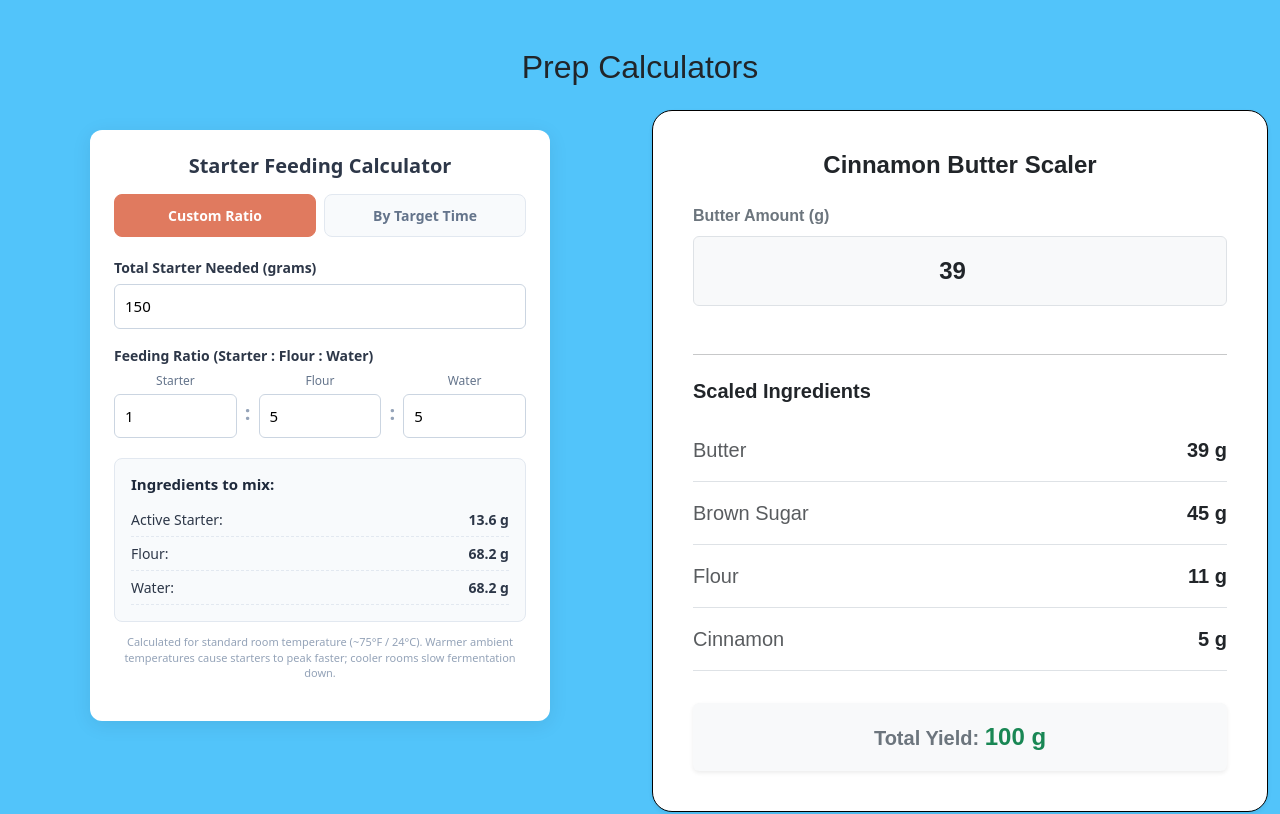
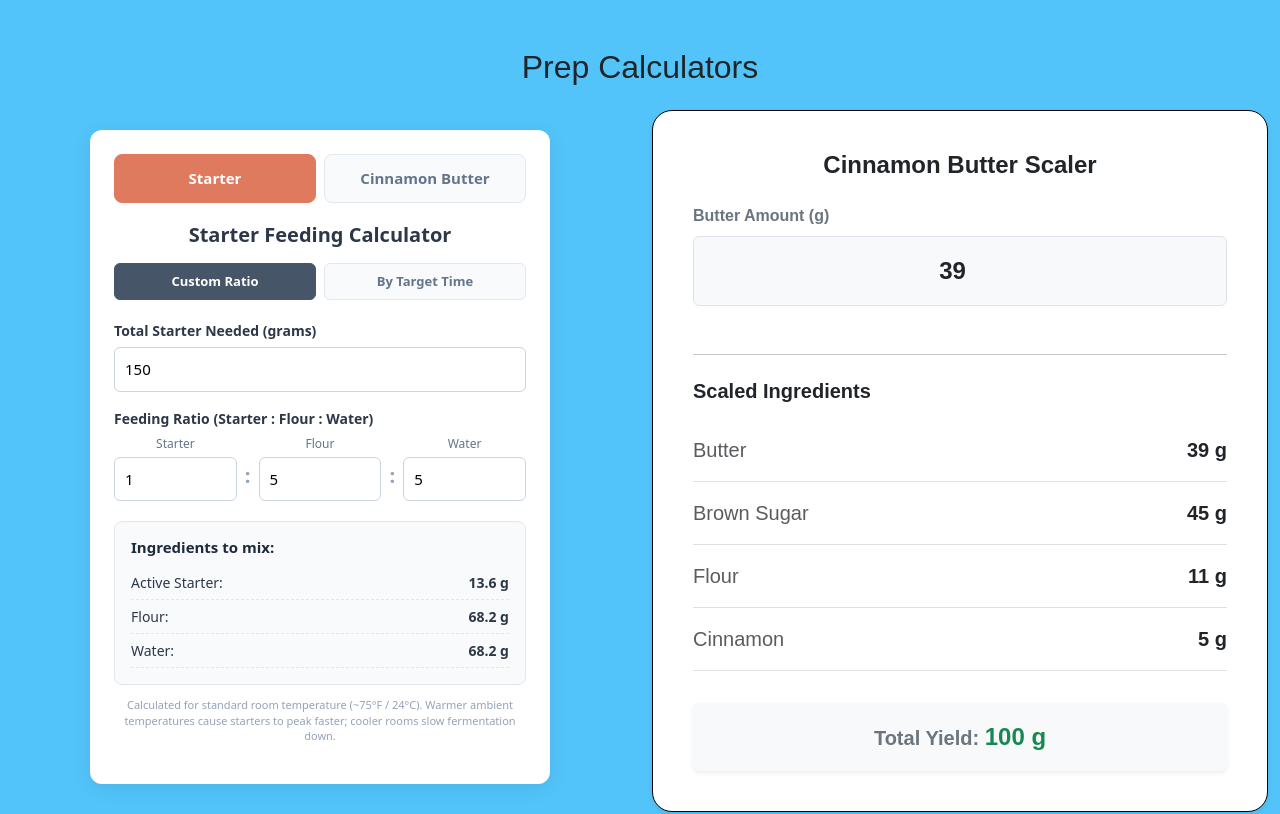
Before and after one commit to dylandotanthony/dylans-homomade-bakery, a React (Vite) app: page /calculator in a window 1280 px wide. Shown: the top 814 px of the page. Built offline with nearby package versions, Linux system fonts and the light colour scheme; a web font is replaced by a local one.

Commit message:
Update SourdoughStarterCalculator.jsx

```diff
--- a/src/SourdoughStarterCalculator.jsx
+++ b/src/SourdoughStarterCalculator.jsx
@@ -1,4 +1,3 @@
-// SourdoughStarterCalculator.jsx
 import React, { useState } from 'react';
 
 const TIME_PRESETS = [
@@ -11,18 +10,21 @@ const TIME_PRESETS = [
 ];
 
 export default function SourdoughStarterCalculator() {
+  // --- Main Tab State ---
+  const [mainTab, setMainTab] = useState('starter'); // 'starter' or 'butter'
+
+  // --- Starter Calculator State ---
   const [calcMode, setCalcMode] = useState('custom'); // 'custom' or 'time'
   const [totalGrams, setTotalGrams] = useState(150);
-
-  // Custom ratio inputs: Starter : Flour : Water
   const [starterRatio, setStarterRatio] = useState(1);
   const [flourRatio, setFlourRatio] = useState(5);
   const [waterRatio, setWaterRatio] = useState(5);
-
-  // Time preset index
   const [selectedTimeIdx, setSelectedTimeIdx] = useState(4); // default 12-14 hrs (1:5:5)
 
-  // Determine active ratio values
+  // --- Cinnamon Butter State ---
+  const [butterAmount, setButterAmount] = useState(39);
+
+  // === Starter Math ===
   const activeRatio = calcMode === 'custom'
     ? [Number(starterRatio) || 0, Number(flourRatio) || 0, Number(waterRatio) || 0]
     : TIME_PRESETS[selectedTimeIdx].ratio;
@@ -30,14 +32,43 @@ export default function SourdoughStarterCalculator() {
   const [sPart, fPart, wPart] = activeRatio;
   const totalParts = sPart + fPart + wPart;
 
-  // Calculate weights rounded to 1 decimal point (or integer)
   const starterWeight = totalParts > 0 ? ((totalGrams * sPart) / totalParts).toFixed(1) : 0;
   const flourWeight = totalParts > 0 ? ((totalGrams * fPart) / totalParts).toFixed(1) : 0;
   const waterWeight = totalParts > 0 ? ((totalGrams * wPart) / totalParts).toFixed(1) : 0;
 
+  // === Cinnamon Butter Math ===
+  const currentButter = parseFloat(butterAmount) || 0;
+  const butterMultiplier = currentButter / 39;
+  const cbBrownSugar = Math.round(45 * butterMultiplier);
+  const cbFlour = Math.round(11 * butterMultiplier);
+  const cbCinnamon = Math.round(5 * butterMultiplier);
+  const cbTotalYield = Math.round(currentButter + cbBrownSugar + cbFlour + cbCinnamon);
+
   return (
     <section style={styles.container}>
       <div style={styles.card}>
+
+        {/* Main Header Tabs */}
+        <div style={styles.tabs}>
+          <button
+            type="button"
+            onClick={() => setMainTab('starter')}
+            style={{ ...styles.tabBtn, ...(mainTab === 'starter' ? styles.activeTab : {}) }}
+          >
+            Starter
+          </button>
+          <button
+            type="button"
+            onClick={() => setMainTab('butter')}
+            style={{ ...styles.tabBtn, ...(mainTab === 'butter' ? styles.activeTab : {}) }}
+          >
+            Cinnamon Butter
+          </button>
+        </div>
+
+        {/* --- STARTER CALCULATOR VIEW --- */}
+        {mainTab === 'starter' && (
+          <>
             <h2 style={styles.title}>Starter Feeding Calculator</h2>
 
             {/* Mode Switcher */}
@@ -45,14 +76,14 @@ export default function SourdoughStarterCalculator() {
               <button
                 type="button"
                 onClick={() => setCalcMode('custom')}
-            style={{ ...styles.tabBtn, ...(calcMode === 'custom' ? styles.activeTab : {}) }}
+                style={{ ...styles.subTabBtn, ...(calcMode === 'custom' ? styles.activeSubTab : {}) }}
               >
                 Custom Ratio
               </button>
               <button
                 type="button"
                 onClick={() => setCalcMode('time')}
-            style={{ ...styles.tabBtn, ...(calcMode === 'time' ? styles.activeTab : {}) }}
+                style={{ ...styles.subTabBtn, ...(calcMode === 'time' ? styles.activeSubTab : {}) }}
               >
                 By Target Time
               </button>
@@ -79,38 +110,17 @@ export default function SourdoughStarterCalculator() {
                 <div style={styles.ratioRow}>
                   <div style={styles.ratioItem}>
                     <span style={styles.subLabel}>Starter</span>
-                <input
-                  type="number"
-                  min="0.1"
-                  step="0.5"
-                  value={starterRatio}
-                  onChange={(e) => setStarterRatio(e.target.value)}
-                  style={styles.input}
-                />
+                    <input type="number" min="0.1" step="0.5" value={starterRatio} onChange={(e) => setStarterRatio(e.target.value)} style={styles.input} />
                   </div>
                   <span style={styles.colon}>:</span>
                   <div style={styles.ratioItem}>
                     <span style={styles.subLabel}>Flour</span>
-                <input
-                  type="number"
-                  min="0.1"
-                  step="0.5"
-                  value={flourRatio}
-                  onChange={(e) => setFlourRatio(e.target.value)}
-                  style={styles.input}
-                />
+                    <input type="number" min="0.1" step="0.5" value={flourRatio} onChange={(e) => setFlourRatio(e.target.value)} style={styles.input} />
                   </div>
                   <span style={styles.colon}>:</span>
                   <div style={styles.ratioItem}>
                     <span style={styles.subLabel}>Water</span>
-                <input
-                  type="number"
-                  min="0.1"
-                  step="0.5"
-                  value={waterRatio}
-                  onChange={(e) => setWaterRatio(e.target.value)}
-                  style={styles.input}
-                />
+                    <input type="number" min="0.1" step="0.5" value={waterRatio} onChange={(e) => setWaterRatio(e.target.value)} style={styles.input} />
                   </div>
                 </div>
               </div>
@@ -153,6 +163,61 @@ export default function SourdoughStarterCalculator() {
             <p style={styles.footnote}>
               Calculated for standard room temperature (~75°F / 24°C). Warmer ambient temperatures cause starters to peak faster; cooler rooms slow fermentation down.
             </p>
+          </>
+        )}
+
+        {/* --- CINNAMON BUTTER CALCULATOR VIEW --- */}
+        {mainTab === 'butter' && (
+          <>
+            <h2 style={styles.title}>Cinnamon Butter Scaler</h2>
+
+            <div style={styles.fieldGroup}>
+              <label style={styles.label}>
+                Target Butter Amount (grams)
+                <input
+                  type="number"
+                  min="0"
+                  step="1"
+                  value={butterAmount}
+                  onChange={(e) => setButterAmount(e.target.value === "" ? "" : Math.max(0, Number(e.target.value)))}
+                  style={styles.input}
+                />
+              </label>
+            </div>
+
+            <div style={styles.resultsBox}>
+              <h3 style={styles.resultsHeading}>Scaled Ingredients:</h3>
+              <div style={styles.resultItem}>
+                <span>Butter:</span>
+                <strong>{currentButter > 0 ? Math.round(currentButter) + ' g' : '-'}</strong>
+              </div>
+              <div style={styles.resultItem}>
+                <span>Brown Sugar:</span>
+                <strong>{currentButter > 0 ? cbBrownSugar + ' g' : '-'}</strong>
+              </div>
+              <div style={styles.resultItem}>
+                <span>Flour:</span>
+                <strong>{currentButter > 0 ? cbFlour + ' g' : '-'}</strong>
+              </div>
+              <div style={styles.resultItem}>
+                <span>Cinnamon:</span>
+                <strong>{currentButter > 0 ? cbCinnamon + ' g' : '-'}</strong>
+              </div>
+            </div>
+
+            <div style={{...styles.resultsBox, backgroundColor: '#f0fdf4', borderColor: '#bbf7d0', marginTop: '12px' }}>
+              <div style={{...styles.resultItem, borderBottom: 'none', padding: '0'}}>
+                <span style={{color: '#166534', fontWeight: '600'}}>Total Yield:</span>
+                <strong style={{color: '#166534', fontSize: '18px'}}>{cbTotalYield} g</strong>
+              </div>
+            </div>
+
+            <p style={styles.footnote}>
+              All measurements are rounded to the nearest whole gram for easy scaling.
+            </p>
+          </>
+        )}
+
       </div>
     </section>
   );
@@ -189,19 +254,36 @@ const styles = {
   },
   tabBtn: {
     flex: 1,
-    padding: '10px 14px',
+    padding: '12px 14px',
     border: '1px solid #e2e8f0',
     background: '#f8fafc',
     borderRadius: '8px',
     cursor: 'pointer',
-    fontWeight: '600',
-    fontSize: '14px',
+    fontWeight: '700',
+    fontSize: '15px',
     color: '#64748b',
     transition: 'all 0.2s',
   },
   activeTab: {
     background: '#e07a5f',
     borderColor: '#e07a5f',
+    color: '#ffffff',
+  },
+  subTabBtn: {
+    flex: 1,
+    padding: '8px 12px',
+    border: '1px solid #e2e8f0',
+    background: '#f8fafc',
+    borderRadius: '6px',
+    cursor: 'pointer',
+    fontWeight: '600',
+    fontSize: '13px',
+    color: '#64748b',
+    transition: 'all 0.2s',
+  },
+  activeSubTab: {
+    background: '#475569',
+    borderColor: '#475569',
     color: '#ffffff',
   },
   fieldGroup: {
```
Lines whose indentation alone changed are shown as unchanged.
